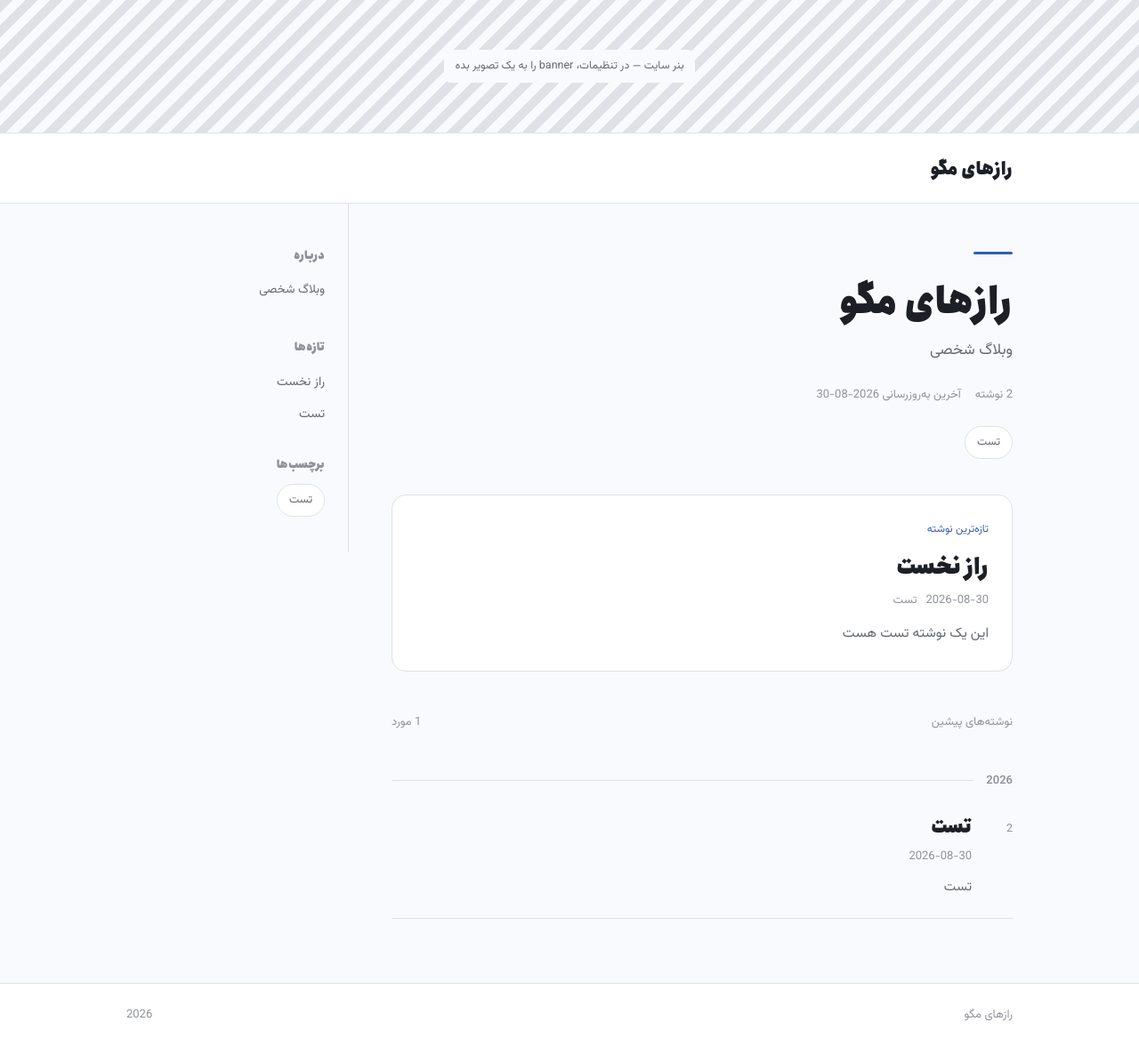
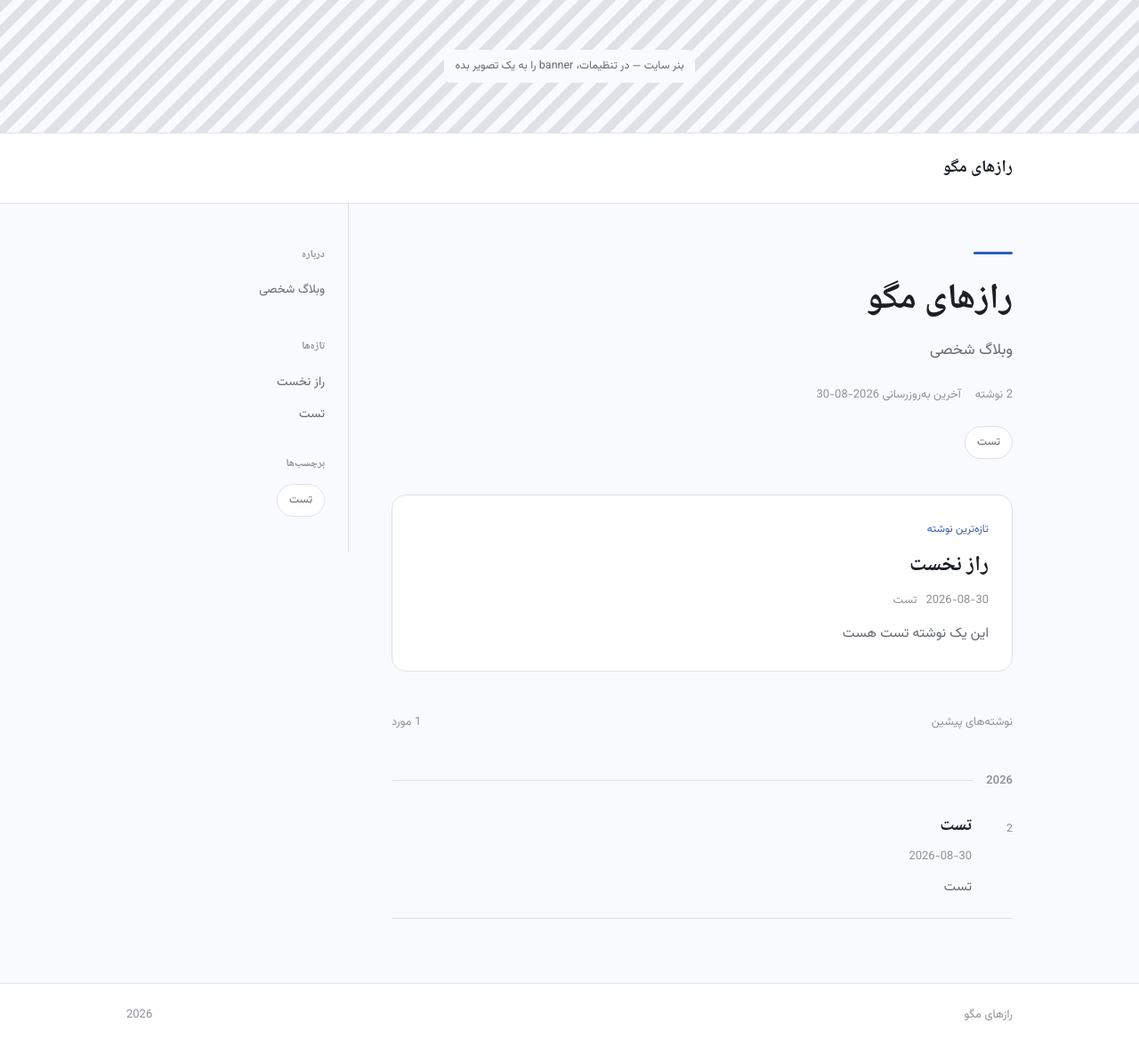
Before and after one commit to mashrajabmirza-a11y/razhaye-magoo, a Jekyll site: the page built from index.md, in a window 1280 px wide and 1176 px high. Shown: the whole window at 89% size. Built offline with Jekyll 4.4.1, drawn with Linux system fonts in a browser that asks for light colours.

Commit message:
به‌روزرسانی تنظیمات سایت

```diff
--- a/_config.yml
+++ b/_config.yml
@@ -1,6 +1,3 @@
-font_head_name: Anjoman-Heavy
-font_head_url: /assets/fonts/Anjoman-Heavy.ttf
-
 title: رازهای مگو
 description: وبلاگ شخصی
 lang: fa
```
